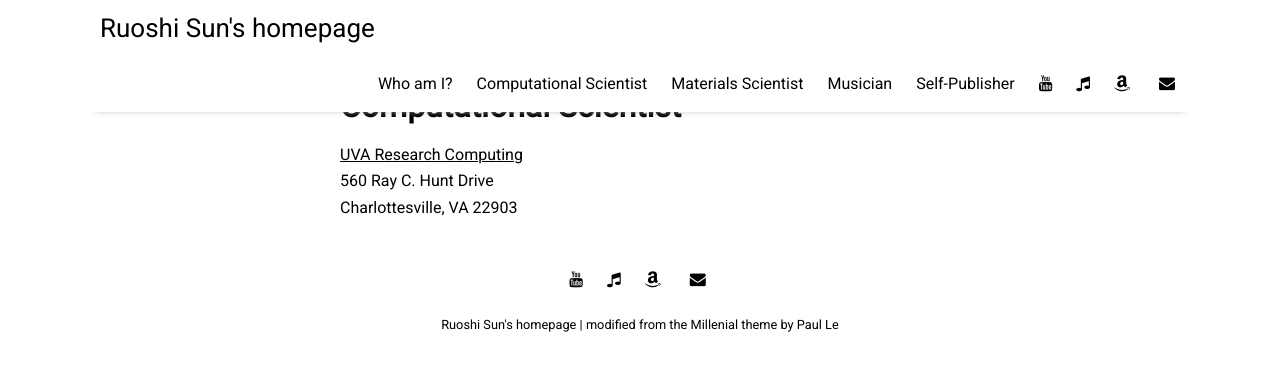
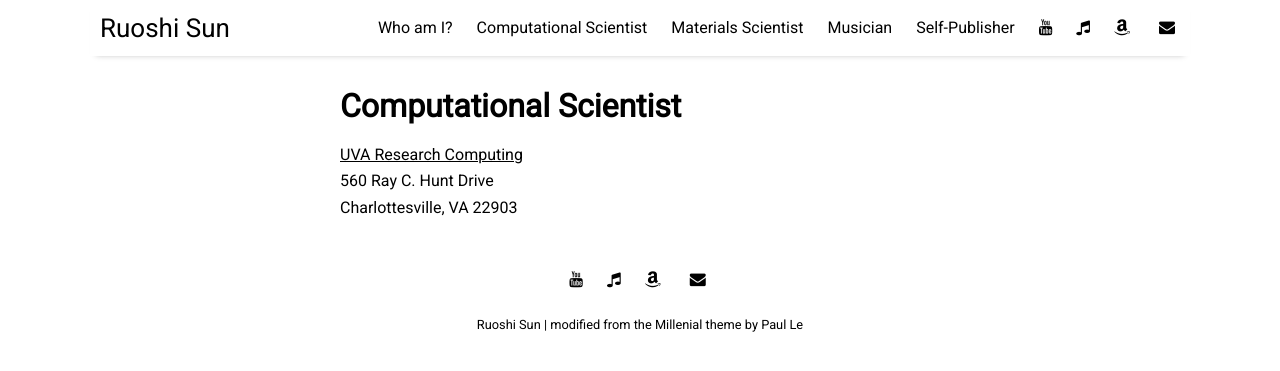
Before and after one commit to rsdmse/rsdmse.github.io, a Jekyll site: the page built from pages/work.md, in a window 1280 px wide. Shown: the top 371 px of the page. Built offline with Jekyll 4.4.1, drawn with Linux system fonts in a browser that asks for light colours; nearby versions of some CDN libraries.

Commit message:
tweak settings

```diff
--- a/_config.yml
+++ b/_config.yml
@@ -10,7 +10,7 @@ permalink:           /:title
 plugins:             [jekyll-paginate, jekyll-sitemap, jekyll-feed, jekyll-seo-tag]
 
 # Customise atom feed settings (this is where Jekyll-Feed gets configuration information)
-title:       "Ruoshi Sun's homepage"
+title:       "Ruoshi Sun"
 description: "modified from the Millenial theme"
 author:      "Paul Le"
 
```
